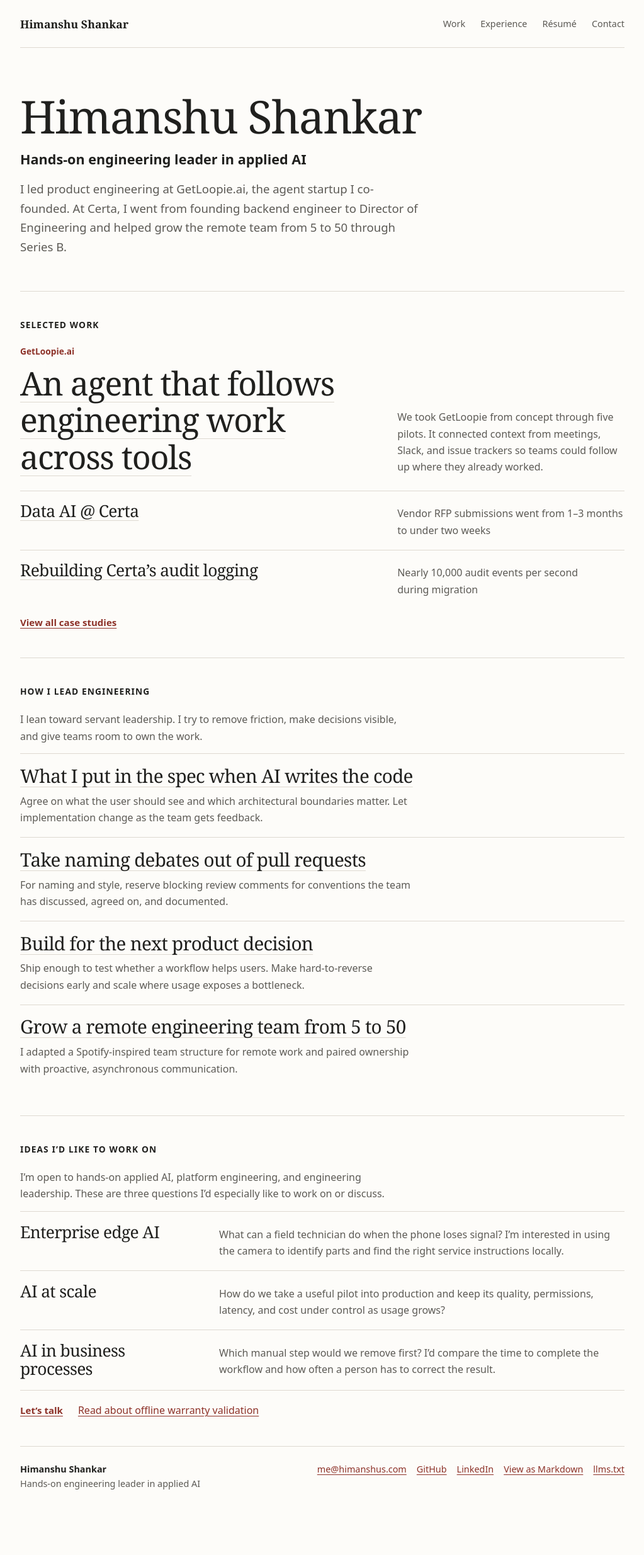
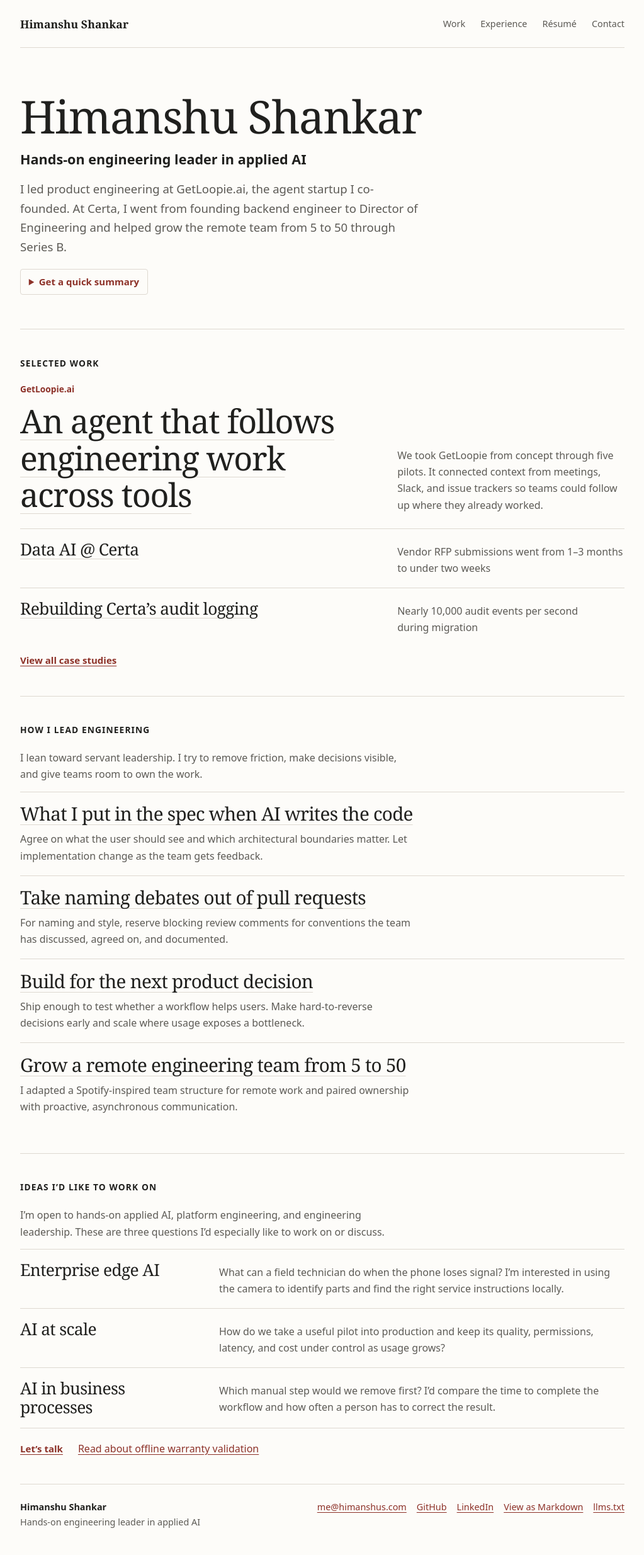
Before and after one commit to iamhssingh/iamhssingh.github.io, a Jekyll site: the page built from index.md, in a window 1280 px wide. Shown: the whole page at 63% size, without its empty margins (128-1151 px from the left). Built offline with Jekyll 4.4.1, drawn with Linux system fonts in a browser that asks for light colours; before the commit the page ends 2408 px from its top, so only the background shows below that.

Commit message:
Add agent summary to the portfolio homepage

```diff
--- a/assets/css/style.css
+++ b/assets/css/style.css
@@ -57,6 +57,32 @@ h3 { font-size: clamp(1.35rem, 2.4vw, 1.85rem); }
 .section-title { margin-bottom: 1.35rem; font: 650 .86rem/1.4 system-ui, sans-serif; letter-spacing: .08em; text-transform: uppercase; }
 .home-hero { padding-block: clamp(2.5rem, 6vw, 4.25rem) clamp(2rem, 4.5vw, 3.4rem); }
 .hero-role { margin: .6rem 0 0; font-size: clamp(1.1rem, 2.2vw, 1.35rem); font-weight: 600; }
+
+.quick-summary { margin-top: 1.2rem; max-width: 40rem; font-size: .94rem; }
+.quick-summary > summary {
+  width: fit-content;
+  padding: .45rem .8rem;
+  border: 1px solid var(--line);
+  border-radius: .25rem;
+  color: var(--accent);
+  font-weight: 650;
+  cursor: pointer;
+}
+.quick-summary > summary:hover, .quick-summary[open] > summary { background: var(--accent-soft); }
+.quick-summary-actions { display: flex; flex-wrap: wrap; align-items: center; column-gap: 1rem; margin-top: .35rem; }
+.quick-summary-actions a, .quick-summary-actions button { padding-block: .45rem; }
+.quick-summary-actions button {
+  padding-inline: 0;
+  border: 0;
+  background: transparent;
+  color: var(--accent);
+  text-decoration: underline;
+  text-underline-offset: .2em;
+  cursor: pointer;
+}
+.quick-summary-actions button:hover { color: var(--ink); }
+.quick-summary-status { margin: 0; color: var(--muted); }
+.quick-summary textarea { width: 100%; margin-top: .4rem; font: inherit; }
 
 .featured-study { display: grid; grid-template-columns: minmax(0, 1.55fr) minmax(0, 1fr); align-items: end; gap: 1.5rem 2.5rem; padding-bottom: 1.5rem; }
 .featured-study h3 { max-width: 25ch; font-size: clamp(1.9rem, 4.2vw, 3.25rem); }
--- a/assets/js/site.js
+++ b/assets/js/site.js
@@ -1,5 +1,27 @@
 (function () {
   "use strict";
+
+  var quickSummary = document.querySelector("[data-quick-summary]");
+  if (quickSummary) {
+    var copyButton = quickSummary.querySelector("[data-copy-prompt]");
+    var prompt = quickSummary.querySelector("textarea");
+    var status = quickSummary.querySelector("[role='status']");
+
+    copyButton.addEventListener("click", async function () {
+      try {
+        await navigator.clipboard.writeText(prompt.value);
+        prompt.hidden = true;
+        status.textContent = "Prompt copied.";
+      } catch {
+        status.textContent = "Copy the selected prompt.";
+        prompt.hidden = false;
+        prompt.focus();
+        prompt.select();
+      }
+    });
+
+    copyButton.hidden = false;
+  }
 
   var detailToggles = Array.prototype.slice.call(
     document.querySelectorAll("[data-details-toggle]")
--- a/index.md
+++ b/index.md
@@ -8,10 +8,25 @@ markdown_url: /profile.txt
 {% assign portfolio = site.data.portfolio %}
 {% assign featured = portfolio.work | where: 'id', portfolio.home.featured | first %}
 
+{% capture summary_prompt %}Read Himanshu Shankar’s portfolio starting at https://himanshus.com/llms.txt. Briefly summarize what he’s built, his strongest achievements, and what makes him stand out. Use concrete examples from his applied AI work and engineering leadership, and cite the case studies.
+
+Then ask me: “What are you hiring for, building, or looking for help with?” Use my answer to assess where Himanshu fits and what I should ask him to clarify.{% endcapture %}
+{% assign summary_query = summary_prompt | url_encode %}
+
 <section class="hero home-hero" aria-labelledby="hero-title">
   <h1 id="hero-title">{{ site.title | escape }}</h1>
   <p class="hero-role">{{ portfolio.role | escape }}</p>
   <p class="hero-intro">{{ portfolio.intro | escape }}</p>
+  <details class="quick-summary" data-quick-summary>
+    <summary>Get a quick summary</summary>
+    <div class="quick-summary-actions">
+      <a href="https://chatgpt.com/?q={{ summary_query }}" rel="noopener noreferrer" target="_blank">Open in ChatGPT</a>
+      <a href="https://claude.ai/new?q={{ summary_query }}" rel="noopener noreferrer" target="_blank">Open in Claude</a>
+      <button type="button" data-copy-prompt hidden>Copy prompt</button>
+    </div>
+    <p class="quick-summary-status" role="status"></p>
+    <textarea aria-label="Portfolio summary prompt" rows="6" readonly hidden>{{ summary_prompt | escape }}</textarea>
+  </details>
 </section>
 
 <section class="section selected-work" id="work" aria-labelledby="work-title">
```
